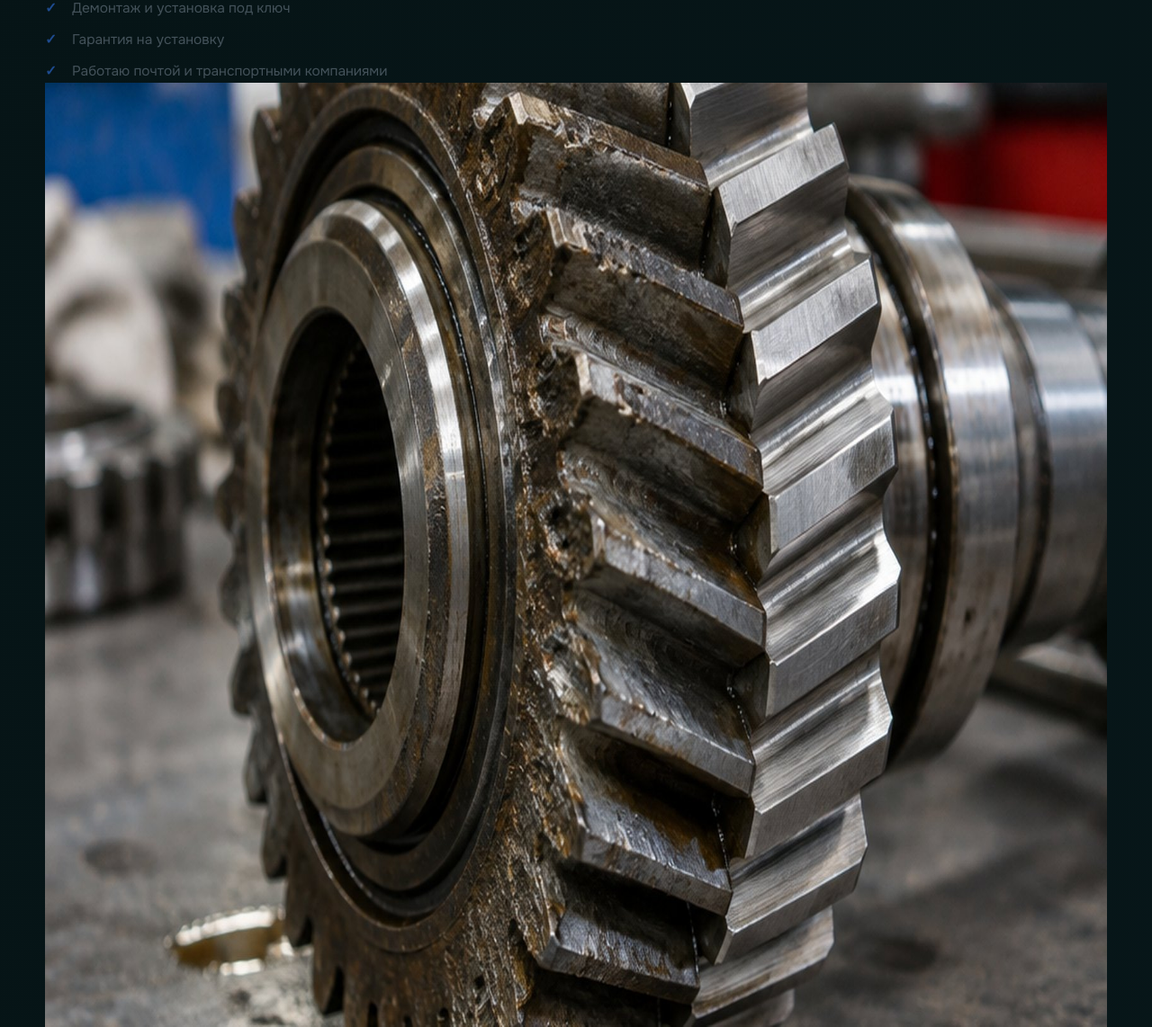
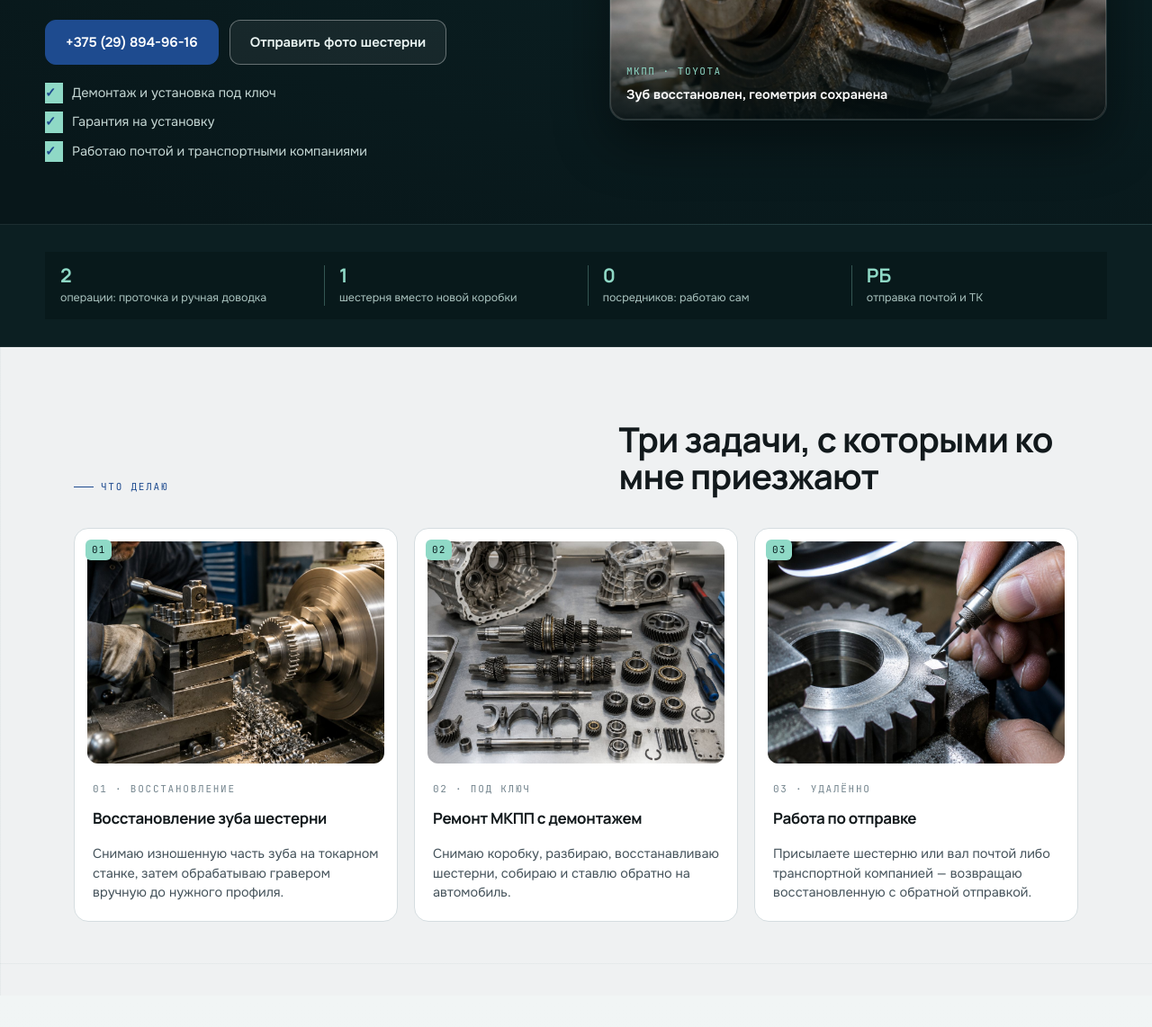
Before and after one commit to teamfastaiby/ignatyuk-gears, a plain HTML site: page index.html in a window 1280 px wide. Shown: the part 529-1671 px from the top of the page at 90% size. Drawn offline with Linux system fonts and the light colour scheme.

Commit message:
Фикс вёрстки: hero в две колонки, фото без растяжения, полосы по бокам убраны

```diff
--- a/assets/css/site.css
+++ b/assets/css/site.css
@@ -139,3 +139,74 @@ ul.checks li::before{content:"✓";color:var(--acc);font-weight:700}
 h1,h2,h3,.logo b{font-weight:700}
 
 .phead h1{font-size:clamp(2rem,4.4vw,3.3rem);line-height:1.06}
+
+/* ---------- FIX: герой, факты, фото ---------- */
+.hero{background:radial-gradient(120% 120% at 80% 0%,#0F2A2E 0%,#08171A 60%);border-bottom:1px solid rgba(255,255,255,.08)}
+.hero::after{display:none}
+.hero__in{display:grid;grid-template-columns:minmax(0,1.02fr) minmax(0,.98fr);gap:clamp(24px,4vw,54px);align-items:center;padding:clamp(40px,5.4vw,74px) 0}
+.hero h1{font-size:clamp(2rem,4.2vw,3.5rem);line-height:1.04;max-width:22ch}
+.hero__fig{position:relative;border-radius:18px;overflow:hidden;aspect-ratio:5/4;box-shadow:0 24px 60px rgba(0,0,0,.45);border:1px solid rgba(255,255,255,.12)}
+.hero__fig img{width:100%;height:100%;object-fit:cover;display:block}
+.hero__cap{position:absolute;left:0;right:0;bottom:0;padding:38px 18px 16px;display:flex;flex-direction:column;gap:5px;
+background:linear-gradient(to top,rgba(5,16,18,.94),rgba(5,16,18,.55) 55%,transparent)}
+.hero__cap .mono{color:#8FD9C6;font-size:11px;letter-spacing:.14em;text-transform:uppercase}
+.hero__cap b{color:#fff;font-size:14.5px;font-weight:600}
+.hero__act{display:flex;gap:12px;flex-wrap:wrap;margin-top:26px}
+.hero .checks{margin-top:20px;display:grid;gap:9px}
+.hero .checks li{color:#C6D8D5;font-size:14.5px}
+.hero .checks li::before{background:#8FD9C6}
+.hero .btn--ghost{color:#EAF4F2;border-color:rgba(255,255,255,.34);background:rgba(255,255,255,.06)}
+.hero .btn--ghost:hover{background:rgba(255,255,255,.14);color:#fff;border-color:#8FD9C6}
+
+.facts{display:block;background:none;border:0;margin-top:0;padding:0}
+.facts__in{display:grid;grid-template-columns:repeat(4,minmax(0,1fr));gap:1px;background:rgba(255,255,255,.14);
+border:1px solid rgba(255,255,255,.14);border-radius:16px;overflow:hidden}
+.facts__in .fact{background:#0C1F22;padding:16px 18px}
+.facts__in b{display:block;font-family:var(--f-d);font-size:1.34rem;color:#fff;line-height:1}
+.facts__in span{display:block;margin-top:6px;font-size:12.5px;color:#A9C2BE;line-height:1.35}
+
+.card img{width:100%;aspect-ratio:4/3;object-fit:cover;border-radius:12px;margin-bottom:14px}
+.card{padding:18px}
+.svc__img{background-size:cover;background-position:center}
+.pimg{background-size:cover;background-position:center}
+
+@media (max-width:900px){
+  .hero__in{grid-template-columns:1fr;gap:24px}
+  .hero__fig{aspect-ratio:16/10;order:2}
+  .facts__in{grid-template-columns:repeat(2,minmax(0,1fr))}
+}
+
+/* атрибуты height у img не должны растягивать фото по вертикали */
+img{height:auto}
+.hero__fig img{height:100%}
+.card img{height:auto;aspect-ratio:4/3;object-fit:cover}
+
+/* ---------- полировка главной ---------- */
+.facts{background:#0C1F22;padding:clamp(20px,2.6vw,30px) 0;border-bottom:1px solid rgba(255,255,255,.07)}
+.facts__in{background:none;border:0;border-radius:0;gap:clamp(14px,2vw,26px);grid-template-columns:repeat(4,minmax(0,1fr))}
+.facts__in .fact{background:none;padding:0 0 0 16px;border-left:1px solid rgba(143,217,198,.32)}
+.facts__in .fact:first-child{border-left:0;padding-left:0}
+.facts__in b{color:#8FD9C6}
+.card{background:#fff;border:1px solid var(--line);border-radius:16px;padding:14px 14px 20px;display:flex;flex-direction:column;gap:0}
+.card .svc__body{padding:6px 6px 0}
+.card h3{font-size:1.06rem;margin-bottom:6px}
+.card p{font-size:14.5px;line-height:1.5;color:var(--body)}
+.card:hover{transform:translateY(-3px);box-shadow:0 18px 40px rgba(12,40,38,.10);border-color:#BBD3CE}
+.shead h2{max-width:26ch}
+.shead{margin-bottom:clamp(22px,3vw,36px)}
+.sec--alt{background:linear-gradient(180deg,#F1F5F5,#E9EFEF)}
+
+/* ---------- фактура и акценты ---------- */
+body{background-image:linear-gradient(rgba(20,60,58,.045) 1px,transparent 1px),linear-gradient(90deg,rgba(20,60,58,.045) 1px,transparent 1px);background-size:64px 64px;background-attachment:fixed}
+.hero{background:radial-gradient(120% 120% at 82% 0%,#123034 0%,#0A1D20 55%,#08171A 100%)}
+.facts{background:#0C1F22}.sec--ink{background:#0C1F22}.foot{background:#08171A}
+.hero__fig::after{content:"";position:absolute;inset:0;border-radius:18px;box-shadow:inset 0 0 0 1px rgba(255,255,255,.14);pointer-events:none}
+.steps .step{display:grid;grid-template-columns:56px minmax(0,1fr);gap:18px;padding:22px 0;border-bottom:1px solid var(--line);align-items:start}
+.steps .step__n{width:44px;height:44px;border-radius:12px;display:grid;place-items:center;background:#0C1F22;color:#8FD9C6;font-family:var(--f-m);font-size:15px;font-weight:500}
+.steps .step h3{margin:0 0 6px;font-size:1.08rem}
+.steps .step p{margin:0;color:var(--body);font-size:14.8px;line-height:1.55;max-width:64ch}
+.grid3{counter-reset:c}
+.grid3 .card{position:relative}
+.grid3 .card::after{counter-increment:c;content:"0" counter(c);position:absolute;top:12px;left:12px;z-index:2;
+font-family:var(--f-m);font-size:11px;letter-spacing:.1em;color:#0C1F22;background:#8FD9C6;padding:3px 7px;border-radius:6px}
+.sec--ink{border-top:1px solid rgba(255,255,255,.08)}
```
